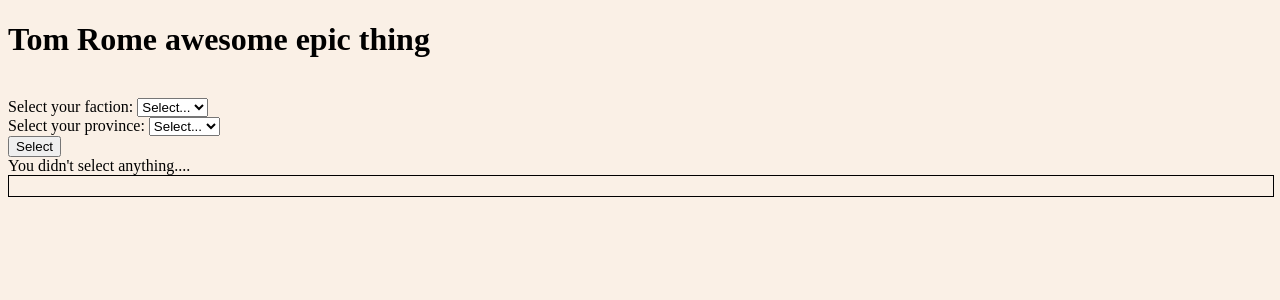
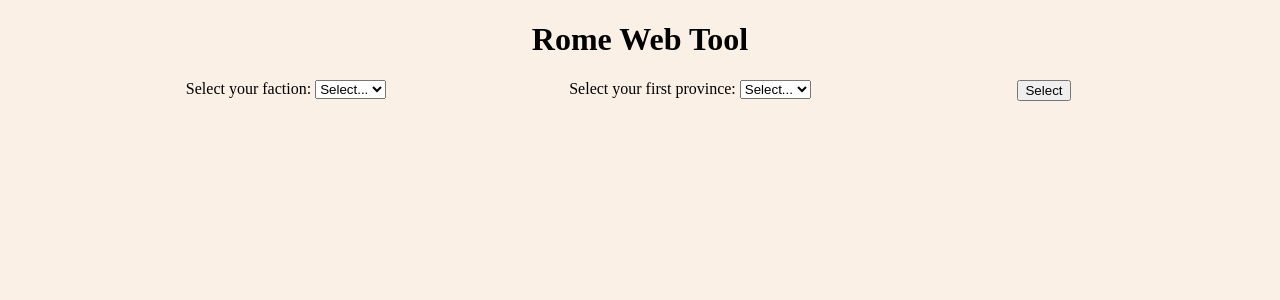
Before and after one commit to davidshrive/rome-web-tool, a PHP site: page / in a window 1280 px wide. Shown: the top 300 px of the page. Run offline with PHP 8.4, Linux system fonts and the light colour scheme; data that the repository does not hold is empty; some libraries are stand-ins or nearby versions.

Commit message:
Added some CSS

```diff
--- a/index.php
+++ b/index.php
@@ -35,15 +35,16 @@
 <body>
 
 <!-- TITLE -->
+<div class ='header'>
+<div class ='title'>
+<h1>Rome Web Tool</h1>
+</div>
 
-<h1>Tom Rome awesome epic thing</h1>
+<!-- GET FACTION INFO -->
 
-<p>
-
-<!-- GET FACTION & PROVINCE INFO -->
+<div class = 'selectfaction'>
 
 <form action="<?php echo htmlentities($_SERVER['PHP_SELF']); ?>" method="post">
-<br>
 <label for='formFaction'>Select your faction:</label>
 <select name="formFaction">
   <option value="">Select...</option>
@@ -63,8 +64,11 @@
 
   ?>
 </select>
-<br>
-<label for='formProvince'>Select your province:</label>
+
+</div>
+<div class = 'selectfaction'>
+
+<label for='formProvince'>Select your first province:</label>
 <select name="formProvince">
   <option value="">Select...</option>
   <?php
@@ -83,9 +87,13 @@
 
   ?>
 </select>
-<br>
+</div>
+
+<div class = 'selectionbutton'>
 <input type="submit" name="formSubmit" value="Select">
 </form>
+</div>
+</div>
 
 <!-- Generate region info and bundle it all up into an province object -->
 
@@ -101,13 +109,9 @@
 		$factionInfo = mysqli_query($conn, $query);
 		$factionInfo = $factionInfo->fetch_array();
 
-		echo("<p>You selected ".$factionInfo['faction']."</p>");
-
 		$query = "SELECT province from province where provinceid = '".$provinceid."';";
 		$provinceInfo = mysqli_query($conn, $query);
 		$provinceInfo = $provinceInfo->fetch_array();
-
-		echo("<p>You selected ".$provinceInfo['province']."</p>");
 
 		// Create province class
 		$province = new province();
@@ -150,17 +154,15 @@
 		// add regions array to province class
 		$province->regions = $regions;
 	}
-	else{
-		echo "You didn't select anything....";
-	}
-
 ?>
 
 <!--DISPLAY REGION INFO-->
 
 <div class = "province">
 
+<div class = "provincetitle">
 <h2><?php echo $province->name; ?></h2>
+</div>
 
 <?php
 
--- a/script.js
+++ b/script.js
@@ -1,6 +1,6 @@
 $(document).ready(function() {
 
-    $( "div.province" ).click(function() {
+    $( "div.provincetitle" ).click(function() {
   		$( 'div.region' ).slideToggle();
 	});
 });
--- a/stylesheet.css
+++ b/stylesheet.css
@@ -2,19 +2,51 @@ body {
 	background-color: linen;
 }
 
+div.header {
+	width: 100%;
+	text-align: center;
+}
+
+div.title {
+	width: 100%;
+	text-align: center;
+}
+
+div.selectfaction {
+	width: 400px;
+	display: inline-block;
+	vertical-align: top;
+	text-align: center;
+}
+
+div.selectprovince {
+	width: 400px;
+	display: inline-block;
+	vertical-align: top;
+	text-align: center;
+}
+div.selectionbutton {
+	width: 300px;
+	display: inline-block;
+	vertical-align: top;
+	text-align: center;
+}
+
 div.province {
 	width: 100%;
-	border: 1px solid black;
 	text-align: center;
+}
+
+div.provincetitle {
+	width: 100%;
 }
 
 div.region {
 	height: 600px;
 	width: 275px;
 	display: inline-block;
-	border: 1px solid black;
+	vertical-align: top;
 	text-align: left;
-	vertical-align: top;
 }
 
 img.buildingicon {
```
